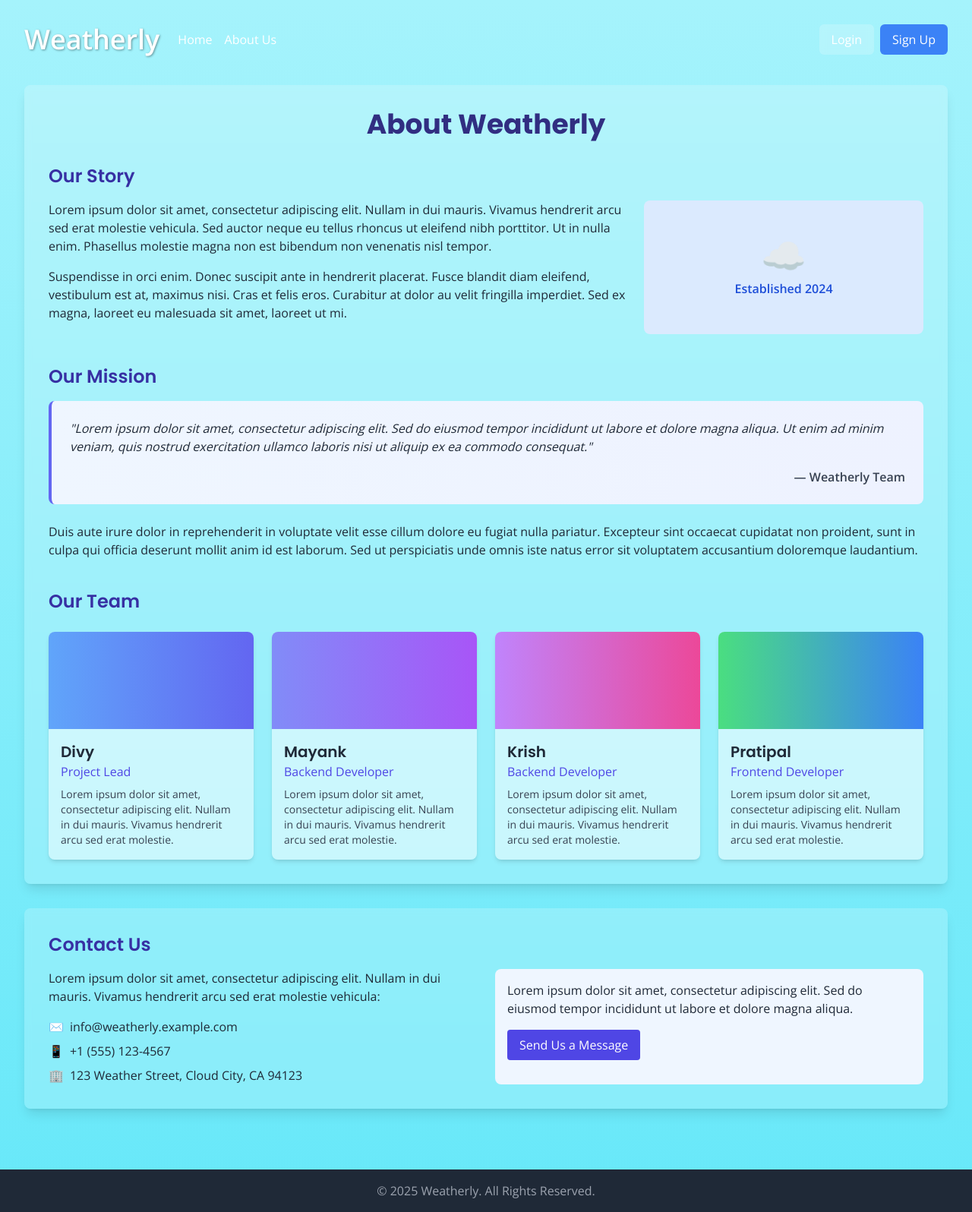
After one commit to Krish130707/Project_weather, a Django app: page /weather/about/ in a window 1280 px wide. The commit adds this page. Shown: the whole page at 76% size. Run offline with Django 5.2, Linux system fonts and the light colour scheme; some libraries are stand-ins or nearby versions.

Commit message:
Initial commit

```diff
--- /dev/null
+++ b/weather/templates/weather/about.html
@@ -0,0 +1,136 @@
+{% extends 'weather/base.html' %}
+
+{% block title %}About Us - Weatherly{% endblock %}
+
+{% block content %}
+<div class="bg-white/20 backdrop-blur-sm rounded-lg shadow-lg p-6 md:p-8 mb-8">
+    <h1 class="text-3xl md:text-4xl font-bold text-center mb-8 text-indigo-900">About Weatherly</h1>
+
+    <!-- Company Description Section -->
+    <section class="mb-10">
+        <h2 class="text-2xl font-semibold mb-4 text-indigo-800">Our Story</h2>
+        <div class="grid grid-cols-1 md:grid-cols-3 gap-6">
+            <div class="col-span-1 md:col-span-2">
+                <p class="mb-4 text-gray-800">
+                    Lorem ipsum dolor sit amet, consectetur adipiscing elit. Nullam in dui mauris. Vivamus hendrerit arcu sed erat molestie vehicula. Sed auctor neque eu tellus rhoncus ut eleifend nibh porttitor. Ut in nulla enim. Phasellus molestie magna non est bibendum non venenatis nisl tempor.
+                </p>
+                <p class="mb-4 text-gray-800">
+                    Suspendisse in orci enim. Donec suscipit ante in hendrerit placerat. Fusce blandit diam eleifend, vestibulum est at, maximus nisi. Cras et felis eros. Curabitur at dolor au velit fringilla imperdiet. Sed ex magna, laoreet eu malesuada sit amet, laoreet ut mi.
+                </p>
+            </div>
+            <div class="col-span-1 bg-blue-100 rounded-lg p-4 flex items-center justify-center">
+                <div class="text-center">
+                    <div class="text-5xl text-blue-500 mb-2">
+                        <i class="fas fa-cloud-sun"></i>
+                        <!-- Fallback for font awesome -->
+                        ☁️
+                    </div>
+                    <p class="font-semibold text-blue-700">Established 2024</p>
+                </div>
+            </div>
+        </div>
+    </section>
+
+    <!-- Mission Section -->
+    <section class="mb-10">
+        <h2 class="text-2xl font-semibold mb-4 text-indigo-800">Our Mission</h2>
+        <div class="bg-gradient-to-r from-blue-50 to-indigo-50 p-6 rounded-lg border-l-4 border-indigo-500">
+            <p class="mb-4 text-gray-800 italic">
+                "Lorem ipsum dolor sit amet, consectetur adipiscing elit. Sed do eiusmod tempor incididunt ut labore et dolore magna aliqua. Ut enim ad minim veniam, quis nostrud exercitation ullamco laboris nisi ut aliquip ex ea commodo consequat."
+            </p>
+            <p class="text-right text-gray-700 font-semibold">— Weatherly Team</p>
+        </div>
+        <div class="mt-6">
+            <p class="mb-4 text-gray-800">
+                Duis aute irure dolor in reprehenderit in voluptate velit esse cillum dolore eu fugiat nulla pariatur. Excepteur sint occaecat cupidatat non proident, sunt in culpa qui officia deserunt mollit anim id est laborum. Sed ut perspiciatis unde omnis iste natus error sit voluptatem accusantium doloremque laudantium.
+            </p>
+        </div>
+    </section>
+
+    <!-- Team Section -->
+    <section>
+        <h2 class="text-2xl font-semibold mb-6 text-indigo-800">Our Team</h2>
+        <div class="grid grid-cols-1 sm:grid-cols-2 lg:grid-cols-4 gap-6">
+            <!-- Team Member 1 -->
+            <div class="bg-white/50 rounded-lg shadow-md overflow-hidden transition-transform duration-300 hover:scale-105">
+                <div class="h-32 bg-gradient-to-r from-blue-400 to-indigo-500"></div>
+                <div class="p-4">
+                    <h3 class="text-xl font-semibold text-gray-800">Divy</h3>
+                    <p class="text-indigo-600 mb-2">Project Lead</p>
+                    <p class="text-gray-700 text-sm">
+                        Lorem ipsum dolor sit amet, consectetur adipiscing elit. Nullam in dui mauris. Vivamus hendrerit arcu sed erat molestie.
+                    </p>
+                </div>
+            </div>
+
+            <!-- Team Member 2 -->
+            <div class="bg-white/50 rounded-lg shadow-md overflow-hidden transition-transform duration-300 hover:scale-105">
+                <div class="h-32 bg-gradient-to-r from-indigo-400 to-purple-500"></div>
+                <div class="p-4">
+                    <h3 class="text-xl font-semibold text-gray-800">Mayank</h3>
+                    <p class="text-indigo-600 mb-2">Backend Developer</p>
+                    <p class="text-gray-700 text-sm">
+                        Lorem ipsum dolor sit amet, consectetur adipiscing elit. Nullam in dui mauris. Vivamus hendrerit arcu sed erat molestie.
+                    </p>
+                </div>
+            </div>
+
+            <!-- Team Member 3 -->
+            <div class="bg-white/50 rounded-lg shadow-md overflow-hidden transition-transform duration-300 hover:scale-105">
+                <div class="h-32 bg-gradient-to-r from-purple-400 to-pink-500"></div>
+                <div class="p-4">
+                    <h3 class="text-xl font-semibold text-gray-800">Krish</h3>
+                    <p class="text-indigo-600 mb-2">Backend Developer</p>
+                    <p class="text-gray-700 text-sm">
+                        Lorem ipsum dolor sit amet, consectetur adipiscing elit. Nullam in dui mauris. Vivamus hendrerit arcu sed erat molestie.
+                    </p>
+                </div>
+            </div>
+
+            <!-- Team Member 4 -->
+            <div class="bg-white/50 rounded-lg shadow-md overflow-hidden transition-transform duration-300 hover:scale-105">
+                <div class="h-32 bg-gradient-to-r from-green-400 to-blue-500"></div>
+                <div class="p-4">
+                    <h3 class="text-xl font-semibold text-gray-800">Pratipal</h3>
+                    <p class="text-indigo-600 mb-2">Frontend Developer</p>
+                    <p class="text-gray-700 text-sm">
+                        Lorem ipsum dolor sit amet, consectetur adipiscing elit. Nullam in dui mauris. Vivamus hendrerit arcu sed erat molestie.
+                    </p>
+                </div>
+            </div>
+        </div>
+    </section>
+</div>
+
+<!-- Contact Section -->
+<div class="bg-white/20 backdrop-blur-sm rounded-lg shadow-lg p-6 md:p-8">
+    <h2 class="text-2xl font-semibold mb-4 text-indigo-800">Contact Us</h2>
+    <div class="grid grid-cols-1 md:grid-cols-2 gap-6">
+        <div>
+            <p class="mb-4 text-gray-800">
+                Lorem ipsum dolor sit amet, consectetur adipiscing elit. Nullam in dui mauris. Vivamus hendrerit arcu sed erat molestie vehicula:
+            </p>
+            <ul class="space-y-2 text-gray-800">
+                <li class="flex items-center">
+                    <span class="mr-2">✉️</span>
+                    <span>info@weatherly.example.com</span>
+                </li>
+                <li class="flex items-center">
+                    <span class="mr-2">📱</span>
+                    <span>+1 (555) 123-4567</span>
+                </li>
+                <li class="flex items-center">
+                    <span class="mr-2">🏢</span>
+                    <span>123 Weather Street, Cloud City, CA 94123</span>
+                </li>
+            </ul>
+        </div>
+        <div class="bg-blue-50 rounded-lg p-4">
+            <p class="text-gray-800 mb-4">
+                Lorem ipsum dolor sit amet, consectetur adipiscing elit. Sed do eiusmod tempor incididunt ut labore et dolore magna aliqua.
+            </p>
+            <button class="bg-indigo-600 text-white py-2 px-4 rounded hover:bg-indigo-700 transition duration-300">Send Us a Message</button>
+        </div>
+    </div>
+</div>
+{% endblock %}
--- a/weather/templates/weather/base.html
+++ b/weather/templates/weather/base.html
@@ -42,7 +42,15 @@
 
         <!-- Header - Added z-index -->
         <header class="flex justify-between items-center mb-6 md:mb-10 relative z-50">
-            <a href="{% url 'weather:index' %}" class="text-3xl md:text-4xl font-bold text-white text-shadow">Weatherly</a>
+            <div class="flex items-center">
+                <a href="{% url 'weather:index' %}" class="text-3xl md:text-4xl font-bold text-white text-shadow">Weatherly</a>
+                <nav class="ml-6">
+                    <ul class="flex space-x-4">
+                        <li><a href="{% url 'weather:index' %}" class="text-white hover:text-blue-200 transition duration-300">Home</a></li>
+                        <li><a href="{% url 'weather:about' %}" class="text-white hover:text-blue-200 transition duration-300">About Us</a></li>
+                    </ul>
+                </nav>
+            </div>
             <div class="flex space-x-2">
                 {% if user.is_authenticated %}
                     <span class="text-white py-2">Welcome, {{ user.username }}!</span>
@@ -85,7 +93,7 @@
 
     <!-- Footer -->
     <footer class="bg-gray-800 text-gray-400 text-center p-4 mt-12 z-10 relative">
-        <p>© {% block footer_year %}{{ current_year|default:"2024" }}{% endblock %} Weatherly. All Rights Reserved.</p>
+        <p>© {% block footer_year %}{{ current_year|default:"2025" }}{% endblock %} Weatherly. All Rights Reserved.</p>
     </footer>
 
     <!-- JS Variables Block -->
--- a/weather/urls.py
+++ b/weather/urls.py
@@ -6,6 +6,7 @@ app_name = 'weather'
 urlpatterns = [
     # Page URLs
     path('', views.index, name='index'), # Home page remains at the app root
+    path('about/', views.about, name='about'), # About page URL
     # NEW: Detail page URL, takes city name
     path('detail/<str:city_name>/', views.weather_detail, name='weather_detail'),
     # NEW: Dedicated login/signup page URLs
--- a/weather/views.py
+++ b/weather/views.py
@@ -123,12 +123,20 @@ def _get_weather_for_city(city):
 
 
 # --- Page Views ---
+@login_required
 def index(request):
-    """Renders the main index.html page (home page)."""
+    """Renders the main index.html page (home page). Requires login."""
     # We'll fetch initial weather via JS now to keep page load fast
     # Or pass a default city's data if desired
     context = {'csrf_token': get_token(request)}
     return render(request, 'weather/index.html', context)
+
+def about(request):
+    """Renders the about page."""
+    context = {
+        'current_year': datetime.now().year # For footer
+    }
+    return render(request, 'weather/about.html', context)
 
 # @login_required # Optional: uncomment if details should be private
 def weather_detail(request, city_name):
```
Also changed, not shown: db.sqlite3.
